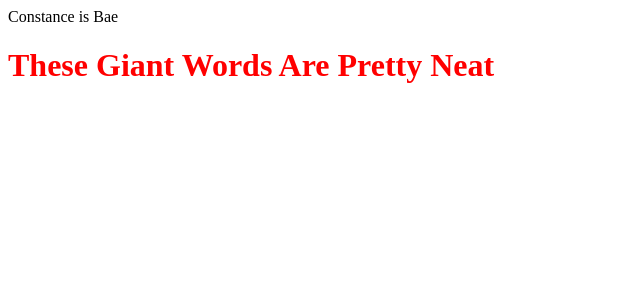
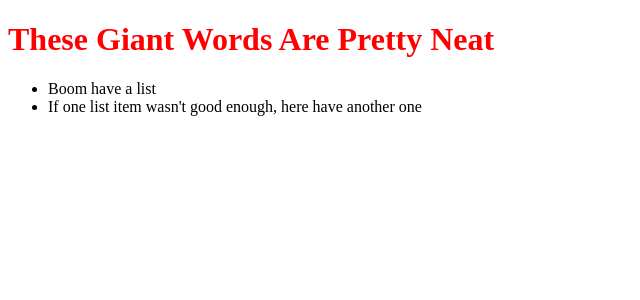
Before and after one commit to ScrumpleDumples/ScrumpleDumples.github.io, a Jekyll site: the page index.html, which Jekyll copies as it is, in a window 1280 px wide. Shown: the top 300 px of the page, without its empty margins (0-640 px from the left). Built offline with Jekyll 4.4.1, drawn with Linux system fonts in a browser that asks for light colours.

Commit message:
Update index.html

```diff
--- a/index.html
+++ b/index.html
@@ -1,12 +1,16 @@
 <!DOCTYPE html>
 <html>
   <head>
-    <link type="text/css" rel="stylesheet" href="stylesheet.css"
+    <link type="text/css" rel="stylesheet" href="stylesheet.css" />
     <title>Constance is Bae</title>
   </head>
   <body>
-    <div>
+    <div class="header">
       <h1>These Giant Words Are Pretty Neat</h1>
+      <ul>
+        <li>Boom have a list</li>
+        <li>If one list item wasn't good enough, here have another one</li>
+      </ul>
     </div>
   </body>
 </html>
```
